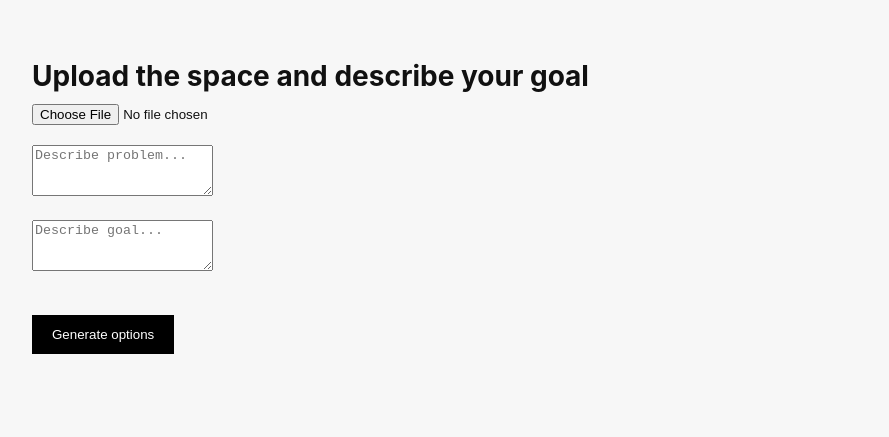
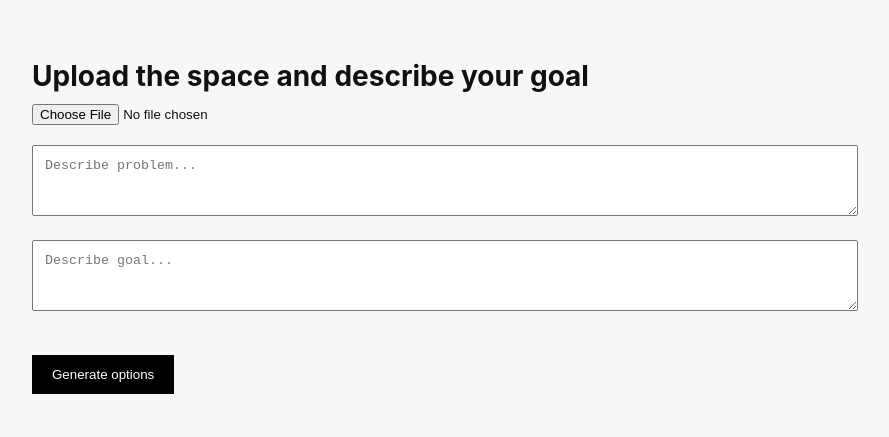
Before and after one commit to xufentu-creator/field-service-decision-system, a plain HTML site: page upload.html in a window 1280 px wide. Shown: the whole page, without its empty margins (208-1097 px from the left). Drawn offline with Linux system fonts and the light colour scheme.

Commit message:
Update upload.html

```diff
--- a/upload.html
+++ b/upload.html
@@ -7,22 +7,21 @@
 </head>
 
 <body>
-<div class="container">
+  <div class="container">
 
-  <h1 id="uploadTitle"></h1>
+    <h1 id="uploadTitle">Upload the space and describe your goal</h1>
 
-  <input id="photoInput" type="file"><br><br>
+    <input id="photoInput" type="file"><br><br>
 
-<textarea id="problemInput" placeholder="Describe problem..." rows="3"></textarea><br><br>
+    <textarea id="problemInput" placeholder="Describe problem..." rows="3" style="width:100%;padding:12px;"></textarea><br><br>
 
-<textarea id="goalInput" placeholder="Describe goal..." rows="3"></textarea><br><br>
+    <textarea id="goalInput" placeholder="Describe goal..." rows="3" style="width:100%;padding:12px;"></textarea><br><br>
 
-  <button onclick="goResult()" id="generateBtn"></button>
+    <button onclick="goResult()" id="generateBtn">Generate options</button>
 
-</div>
+  </div>
 
-<script src="content.js"></script>
-<script src="app.js"></script>
-
+  <script src="content.js"></script>
+  <script src="app.js"></script>
 </body>
 </html>
```
